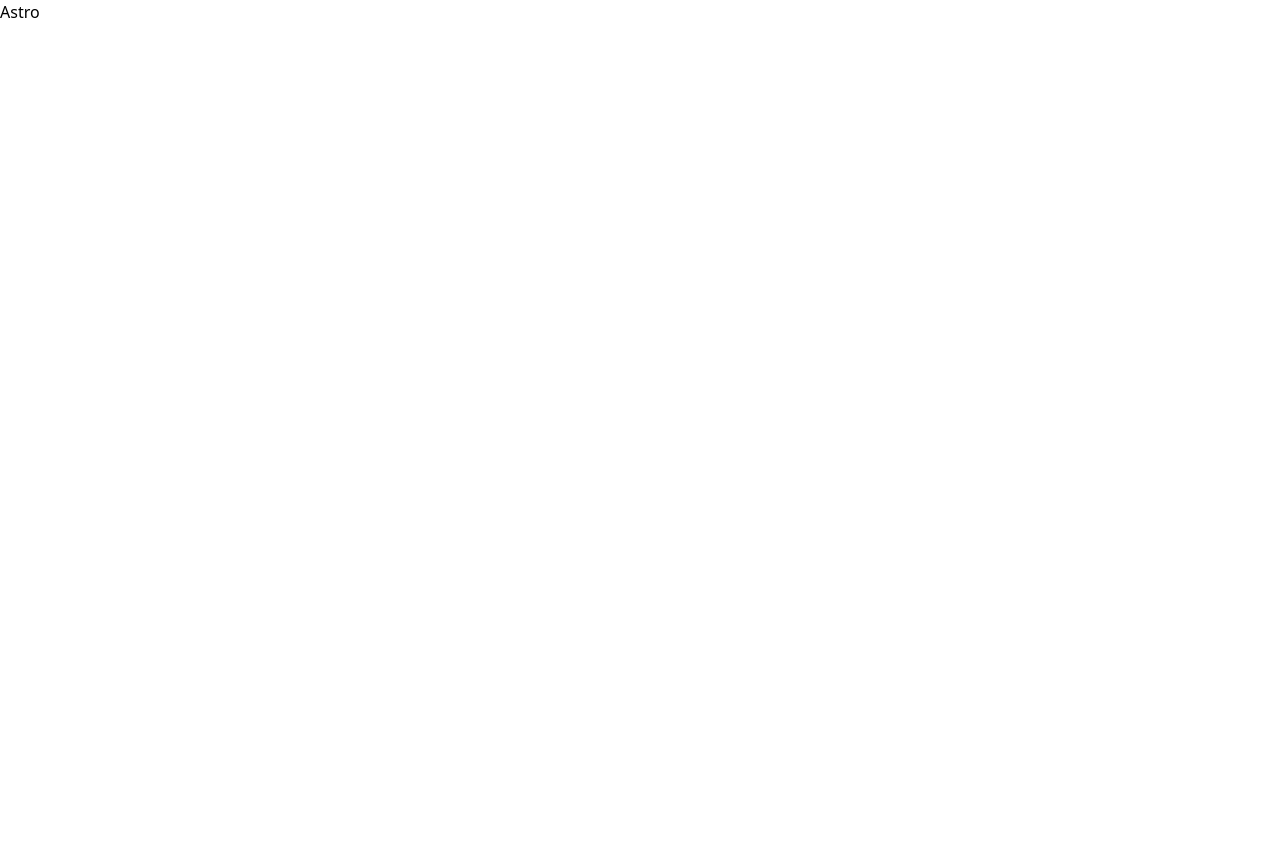
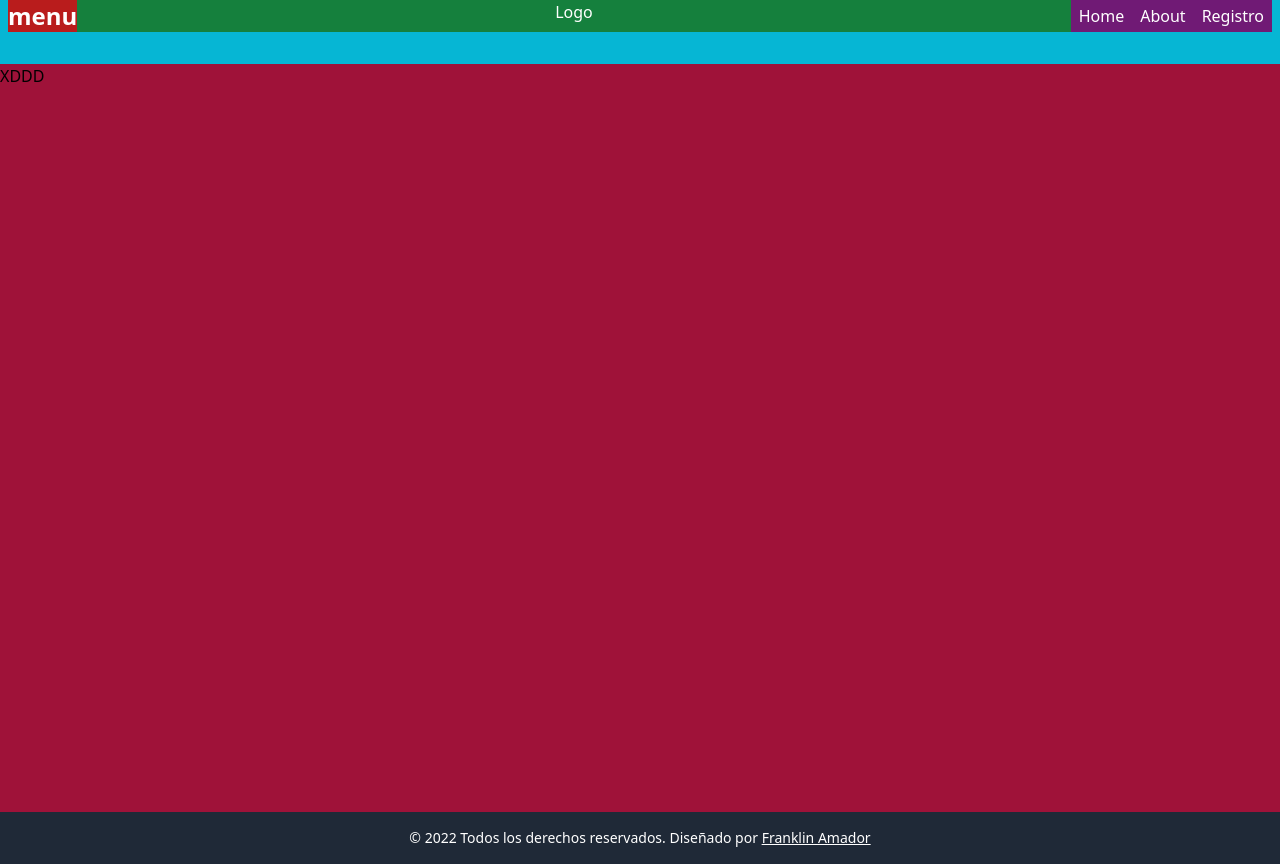
Before and after one commit to Franklin-Amador/Lumina-Web-Site, an Astro site: page / in a window 1280 px wide. Before the commit the page ends 800 px from the top, so only its background shows below. Built offline with nearby package versions, Linux system fonts and the light colour scheme; Astro itself is replaced by a stand-in of ours.

Commit message:
primer avance

```diff
--- /dev/null
+++ b/src/components/Footer.astro
@@ -0,0 +1,15 @@
+---
+
+---
+
+<footer>
+    <div class="relative min-h-1/10 bg-cyan-400">
+        <!-- Todo tu contenido aquí -->
+        <footer class="absolute inset-x-0 bottom-0 bg-gray-800 text-white text-center">
+          <!-- Contenido del footer aquí -->
+            <div class="container mx-auto py-4">
+                <p class="text-sm">© 2022 Todos los derechos reservados. Diseñado por <a href="https://www.linkedin.com/in/alejandro-ramirez-ramirez/" class="underline">Franklin Amador</a></p>
+        </footer>
+      </div>
+
+</footer>
--- /dev/null
+++ b/src/components/Header.astro
@@ -0,0 +1,31 @@
+---
+console.log('xd')
+---
+
+
+
+<header>
+    <!-- * Contenedor principal del header-->
+    <div class="w-full bg-cyan-500 h-16">
+         <!-- * Navbar -->
+        <nav class="flex flex-row ml-2 mx-2">
+            <!-- * Contenedores del header-->
+            <div class="container mx-auto flex justify-start flex-col h-full bg-red-700 w-auto">
+                <a href="/" class="text-white text-2xl font-bold">menu</a></div>
+
+            <div class="flex justify-center w-full bg-green-700">
+                <ul class="flex items">
+                    <li class="mx-2"><a href="/" class="text-white">Logo</a></li>
+            </div>
+
+            <div class="flex justify-end bg-fuchsia-900">
+                <ul class="flex items-center">
+                    <li class="mx-2"><a href="/" class="text-white">Home</a></li>
+                    <li class="mx-2"><a href="/about" class="text-white">About</a></li>
+                    <li class="mx-2"><a href="/contact" class="text-white">Registro</a></li>
+            </div>
+
+
+        </nav>
+    </div>
+</header>
--- /dev/null
+++ b/src/components/componente1.astro
@@ -0,0 +1,13 @@
+---
+---
+
+
+<html>
+    <body class="h-screen">
+       <section class="h-full w-full bg-rose-800">
+        <div class="h-full">
+            <p>XDDD</p>
+        </div>
+       </section>
+    </body>
+</html>
--- /dev/null
+++ b/src/layouts/Layout.astro
@@ -0,0 +1,40 @@
+---
+interface Props {
+	title: string;
+}
+
+const { title } = Astro.props;
+import Header from '../components/Header.astro';
+import Footer from '../components/Footer.astro';
+import Componente1 from '../components/componente1.astro';
+---
+
+<!doctype html>
+<html lang="en">
+	<head>
+		<meta charset="UTF-8" />
+		<meta name="description" content="Astro description" />
+		<meta name="viewport" content="width=device-width" />
+		<meta name="generator" content={Astro.generator} />
+		<title>{title}</title>
+	</head>
+	<body>
+
+		<Header/>
+        <Componente1/>
+        <Footer/>
+        <slot />
+
+	</body>
+
+
+</html>
+<style is:global>
+	html {
+		font-family: system-ui, sans-serif;
+		background: #FFFFFF;
+		background-size: 224px;
+		color-scheme: dark-light;
+	}
+
+</style>
--- /dev/null
+++ b/src/layouts/Layoutfooter.astro
@@ -0,0 +1,11 @@
+---
+
+---
+
+<html>
+    <body>
+        <h1>My First Website</h1>
+        <p>This is a paragraph.</p>
+        <p>This is another paragraph.</p>
+    </body>
+</html>
--- a/src/pages/index.astro
+++ b/src/pages/index.astro
@@ -1,16 +1,8 @@
+---
+import Layout from "../layouts/Layout.astro"
 ---
 
----
 
-<html lang="en">
-	<head>
-		<meta charset="utf-8" />
-		<link rel="icon" type="image/svg+xml" href="/favicon.svg" />
-		<meta name="viewport" content="width=device-width" />
-		<meta name="generator" content={Astro.generator} />
-		<title>Astro</title>
-	</head>
-	<body>
-		<h1>Astro</h1>
-	</body>
-</html>
+		<Layout title="Lumina">
+
+		</Layout>
```
Also changed, not shown: package.json (+5 -5 lines), 1 other file.
